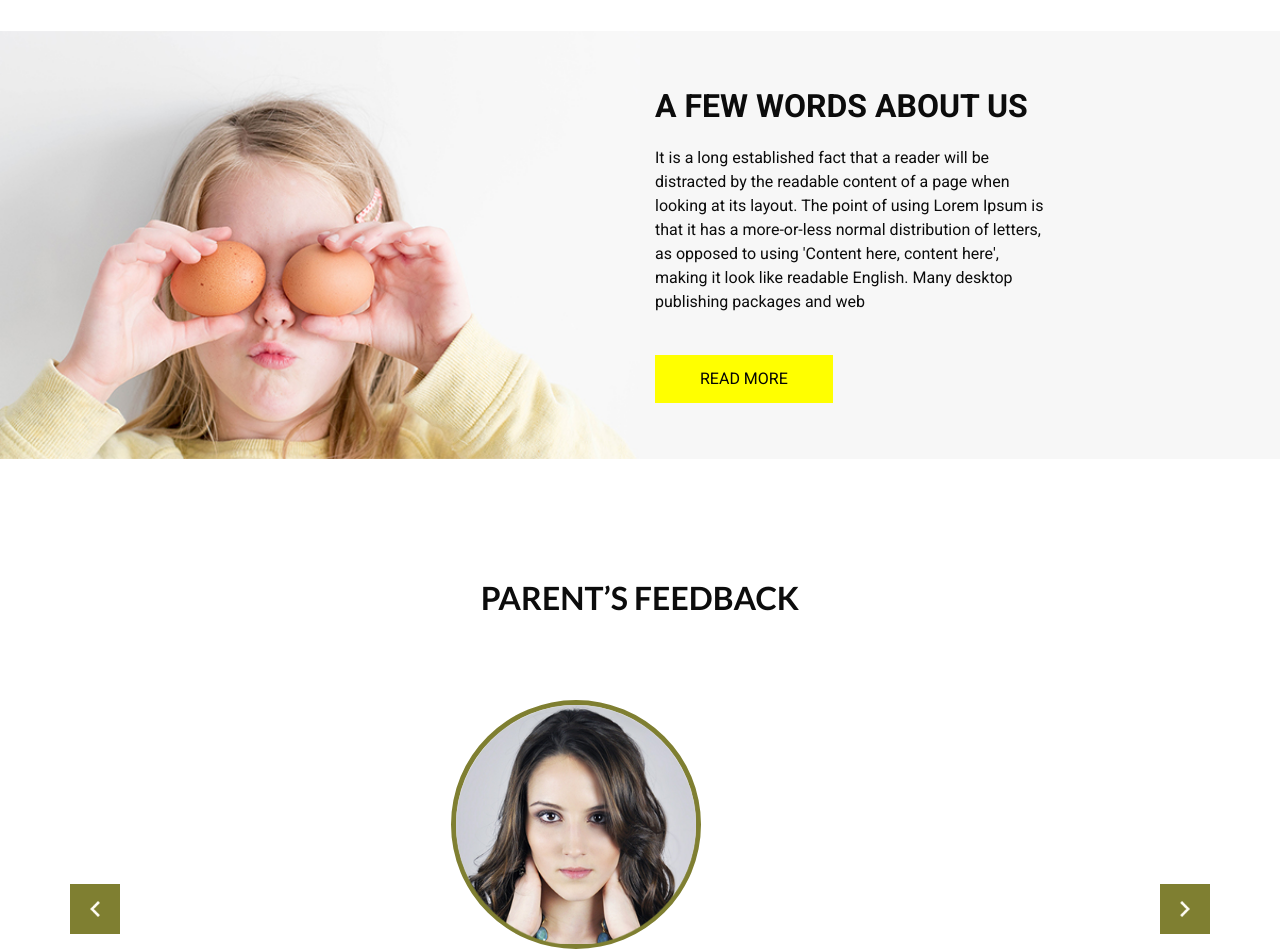
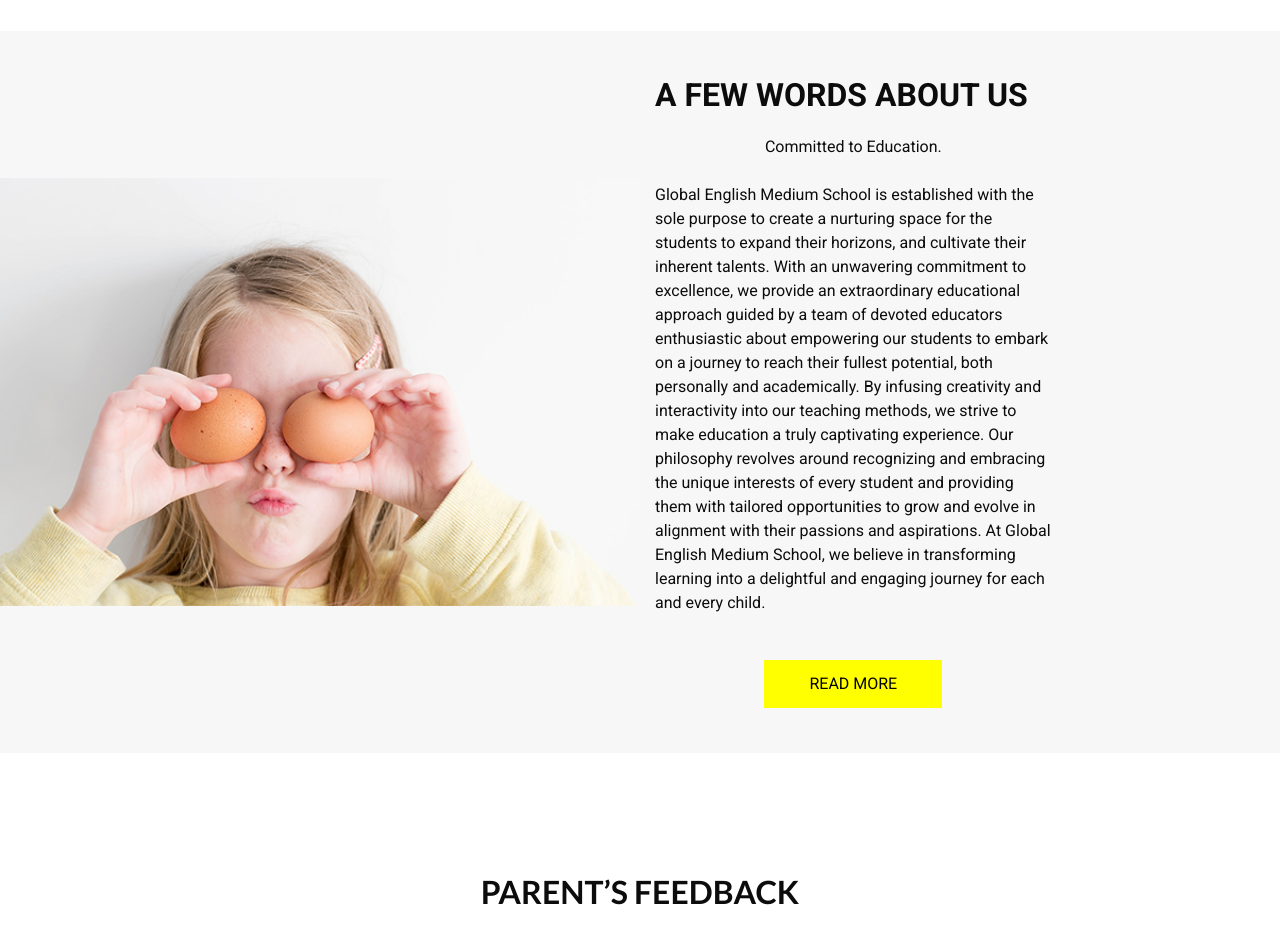
Before and after one commit to Websitedev7849/GEMS, a plain HTML site: page index.html in a window 1280 px wide. Shown: the part 1600-2552 px from the top of the page. Drawn offline with nearby package versions, Linux system fonts and the light colour scheme; some packages are replaced by stand-ins of ours.

Commit message:
done with about-us section

```diff
--- a/index.html
+++ b/index.html
@@ -12,7 +12,7 @@
   <meta name="description" content="" />
   <meta name="author" content="" />
 
-  <title>Brighton</title>
+  <title>Global School, Pune</title>
 
   <!-- slider stylesheet -->
   <link rel="stylesheet" type="text/css" href="https://cdnjs.cloudflare.com/ajax/libs/OwlCarousel2/2.1.3/assets/owl.carousel.min.css" />
@@ -38,7 +38,7 @@
           <a class="navbar-brand" href="index.html">
             <img src="images/logo.png" alt="" />
             <span>
-              Brighton
+              Global School, Pune
             </span>
           </a>
           <button class="navbar-toggler" type="button" data-toggle="collapse" data-target="#navbarSupportedContent" aria-controls="navbarSupportedContent" aria-expanded="false" aria-label="Toggle navigation">
@@ -599,12 +599,14 @@
               </h2>
             </div>
             <p>
-              It is a long established fact that a reader will be distracted by the readable content of a page when
-              looking at its layout. The point of using Lorem Ipsum is that it has a more-or-less normal distribution
-              of letters, as opposed to using 'Content here, content here', making it look like readable English. Many
-              desktop publishing packages and web
+              <center>Committed to Education.</center>
+              <br>
+                Global English Medium School is established with the sole purpose to create a nurturing space for the students to expand their horizons, and cultivate their inherent talents. With an unwavering commitment to excellence, we provide an extraordinary educational approach guided by a team of devoted educators enthusiastic about empowering our students to embark on a journey to reach their fullest potential, both personally and academically.
+                By infusing creativity and interactivity into our teaching methods, we strive to make education a truly captivating experience. Our philosophy revolves around recognizing and embracing the unique interests of every student and providing them with tailored opportunities to grow and evolve in alignment with their passions and aspirations. At Global English Medium School, we believe in transforming learning into a delightful and engaging journey for each and every child.
+
+
             </p>
-            <div>
+            <div class="d-flex justify-content-center">
               <a href="">
                 Read More
               </a>
```
Also changed, not shown: about.html (+7 -6 lines).
